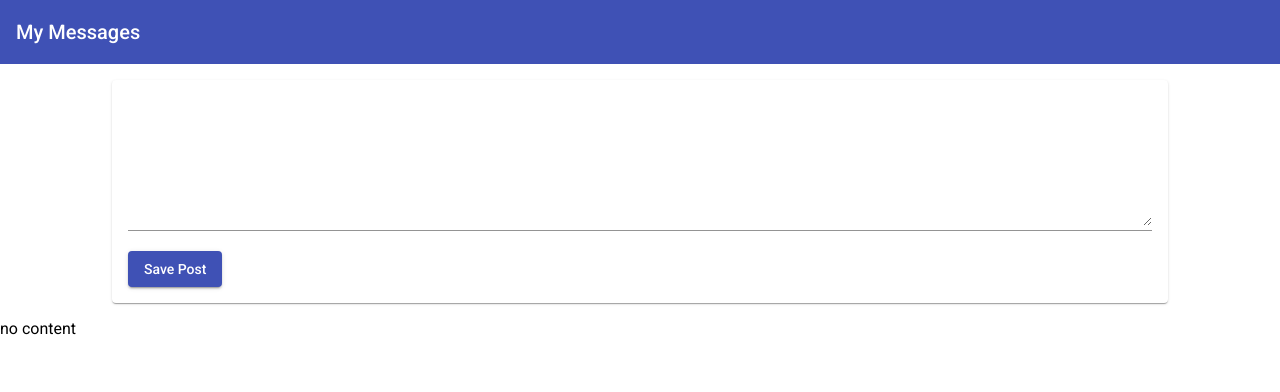
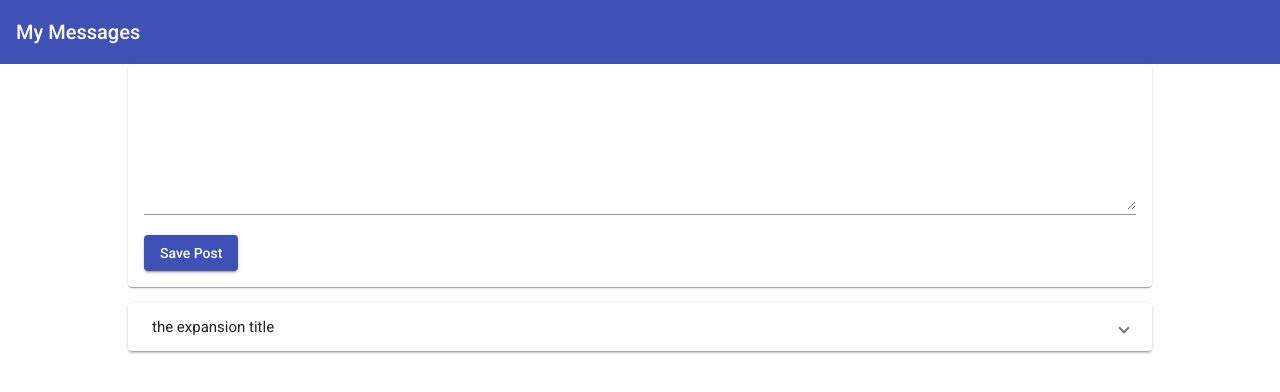
Before and after one commit to SoneThaya/angular-mean, an Angular app: page / in a window 1280 px wide. Shown: the top 392 px of the page. Built offline with nearby package versions, Linux system fonts and the light colour scheme.

Commit message:
created post list component files

```diff
--- a/src/app/app.component.css
+++ b/src/app/app.component.css
@@ -1,3 +1,5 @@
 main {
   margin-top: 1rem;
+  width: 80%;
+  margin: auto;
 }
--- a/src/app/app.component.html
+++ b/src/app/app.component.html
@@ -1,4 +1,5 @@
 <app-header></app-header>
 <main>
   <app-post-create></app-post-create>
+  <app-post-list></app-post-list>
 </main>
--- a/src/app/posts/post-create/post-create.component.css
+++ b/src/app/posts/post-create/post-create.component.css
@@ -1,7 +1,3 @@
-mat-card {
-  width: 80%;
-  margin: auto;
-}
 
 mat-form-field,
 textarea {
--- a/src/app/posts/post-create/post-create.component.html
+++ b/src/app/posts/post-create/post-create.component.html
@@ -6,5 +6,3 @@
     Save Post
   </button>
 </mat-card>
-
-<p>{{ newPost }}</p>
--- /dev/null
+++ b/src/app/posts/post-list/post-list.component.css
@@ -0,0 +1,4 @@
+:host {
+  display: block;
+  margin-top: 1rem;
+}
--- /dev/null
+++ b/src/app/posts/post-list/post-list.component.html
@@ -0,0 +1,8 @@
+<mat-accordion>
+  <mat-expansion-panel>
+    <mat-expansion-panel-header>
+      the expansion title
+    </mat-expansion-panel-header>
+    <p>Im in an expansion panel</p>
+  </mat-expansion-panel>
+</mat-accordion>
--- /dev/null
+++ b/src/app/posts/post-list/post-list.component.ts
@@ -0,0 +1,14 @@
+import { Component } from '@angular/core';
+
+@Component({
+  selector: 'app-post-list',
+  templateUrl: './post-list.component.html',
+  styleUrls: ['./post-list.component.css'],
+})
+export class PostListComponent {
+  posts = [
+    { title: 'first post', content: 'this is the first post' },
+    { title: 'second post', content: 'this is the second post' },
+    { title: 'third post', content: 'this is the third post' },
+  ];
+}
```
Also changed, not shown: src/app/app.module.ts (+10 -1 lines).
